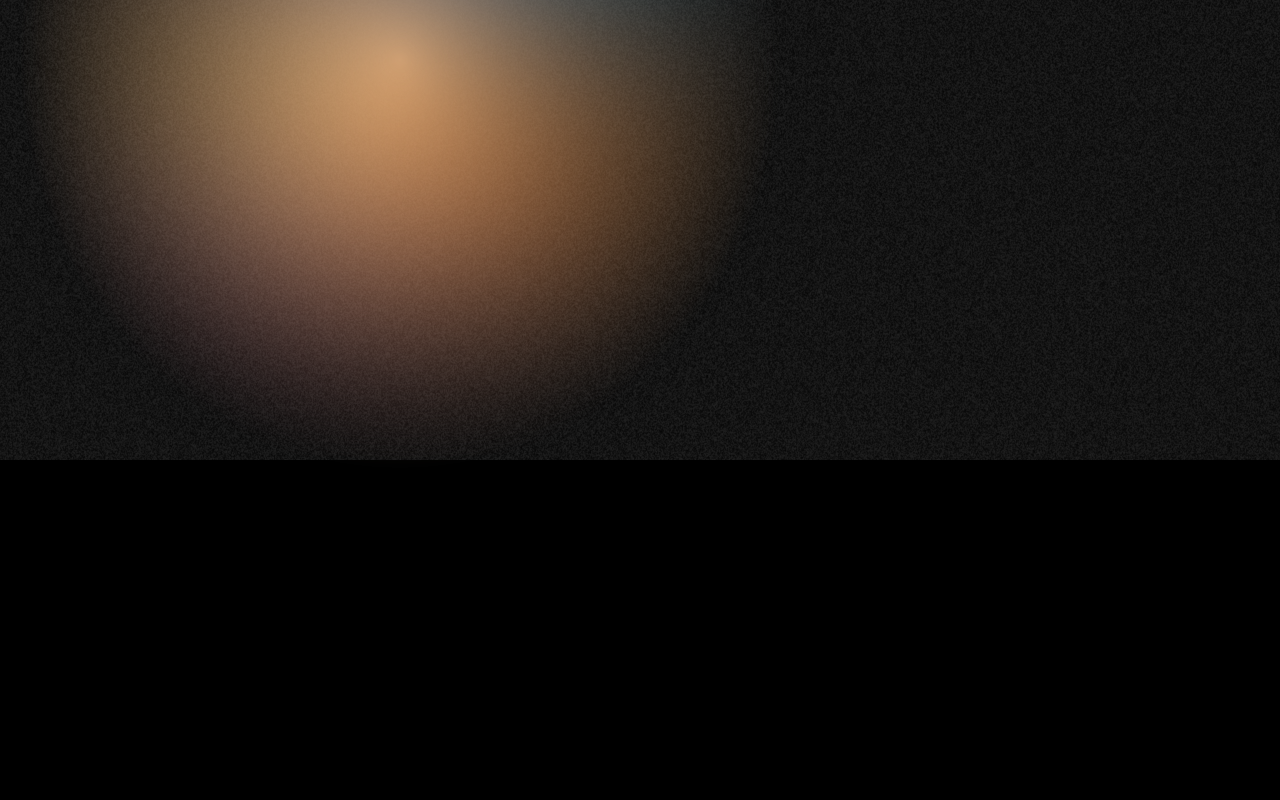
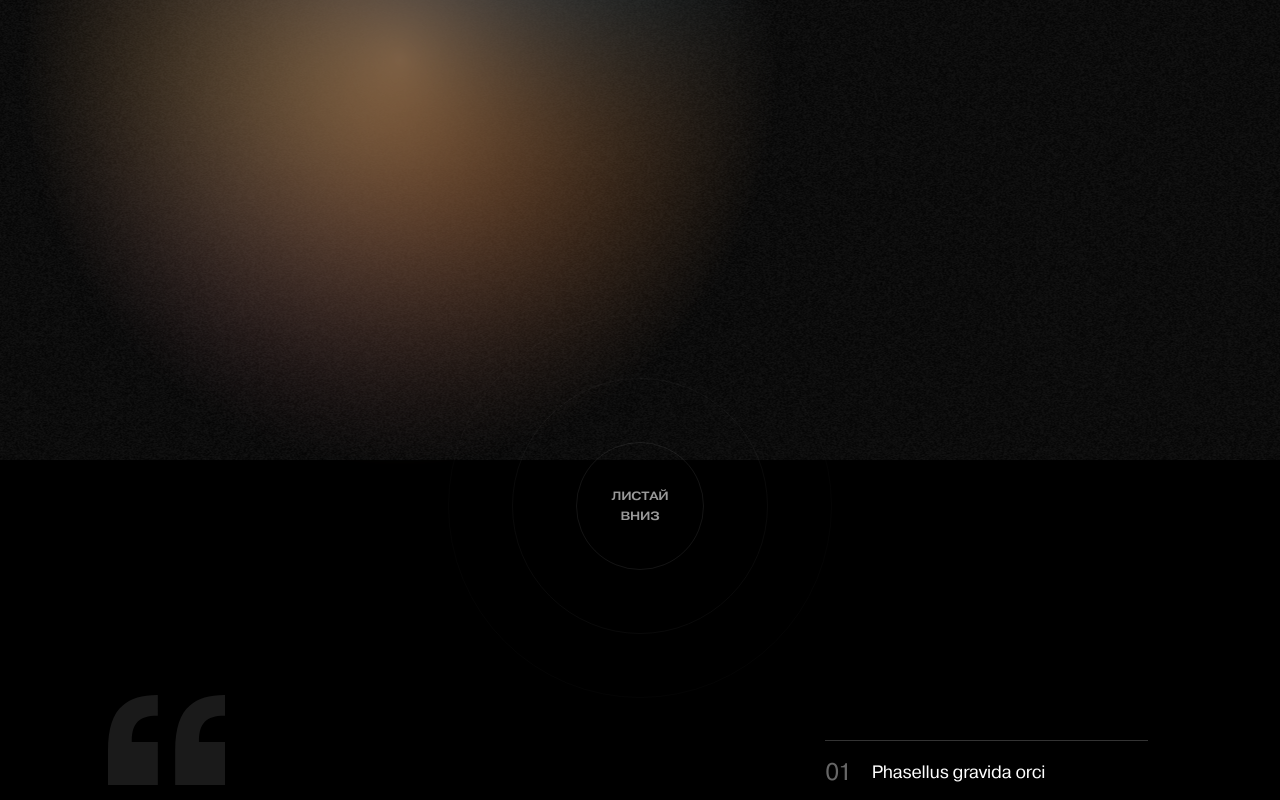
Before and after one commit to biloholovskyi/al_bureau, a React (Create React App) app: page /projects/1 in a window 1280 px wide. Shown: the part 340-1140 px from the top of the page. Before the commit the page ends 800 px from the top, so only its background shows below. Built offline with nearby package versions, Linux system fonts and the light colour scheme; no server answers.

Commit message:
main info in case page

```diff
--- a/src/App.js
+++ b/src/App.js
@@ -32,6 +32,10 @@ function App() {
         <Route path={'/'} exact component={Home}/>
         <Route path={'/projects'} exact component={Projects}/>
         <Route path={'/case'} exact component={Case}/>
+        <Route path={'/projects/:id'} exact render={({match}) => {
+          const {id} = match.params
+          return <Case id={id}/>
+        }}/>
       </Switch>
       <BgGradient/>
       <Noise/>
--- a/src/pages/Projects/Slider/slider.js
+++ b/src/pages/Projects/Slider/slider.js
@@ -28,9 +28,8 @@ const Slider = () => {
 
   useEffect(() => {
     const getCases = async () => {
-      await axios.get(`${api.getApi()}case/`)
+      await axios.get(`${api.getApi()}cases/`)
         .then(res => {
-          console.log(res.data[0])
           setCases(res.data);
         }).catch(error => console.error(error));
     }
@@ -50,7 +49,7 @@ const Slider = () => {
               return (
                 <div
                   className={'project-slide'}>
-                  <NavLink to="/case">
+                  <NavLink to={"/projects/" + item.id}>
                     <img src={item.banner} alt="image"/>
                     <div className="info">
                       <div className="name">{item.title}</div>
--- a/src/pages/case/case.js
+++ b/src/pages/case/case.js
@@ -1,4 +1,6 @@
-import React from 'react';
+import React, {useState, useEffect} from 'react';
+import axios from "axios";
+import ApiService from "../../services/api";
 
 import * as Style from './styled';
 import MainScreen from "./mainScreen/mainScreen";
@@ -20,12 +22,29 @@ import PrevNextCaseBlock from "./prevNextCaseBlock/prevNextCaseBlock";
 import GalleryTextBlock from "./galleryTextBlock/galleryTextBlock";
 import SingleQuoteSlider from "./singleQuoteSlider/singleQuoteSlider";
 
-const Case = () => {
+const api = new ApiService();
+
+
+const Case = ({id}) => {
+  const [caseData, setCaseData] = useState(null);
+
+  useEffect(() => {
+    const getData = async () => {
+      await axios.get(`${api.getApi()}case/${id}/`)
+        .then(res => {
+          console.log(res.data)
+          setCaseData(res.data);
+        }).catch(error => console.error(error));
+    }
+
+    getData().catch(error => console.error(error))
+  }, [id])
+
   return (
    <>
      <Style.CaseWrap>
-       <MainScreen/>
-       <QuoteBlock/>
+       <MainScreen data={caseData}/>
+       <QuoteBlock data={caseData}/>
        <About/>
        <SimpleBlocksText/>
        <SimpleBlockWithFewPhoto/>
--- a/src/pages/case/mainScreen/mainScreen.js
+++ b/src/pages/case/mainScreen/mainScreen.js
@@ -3,22 +3,25 @@ import { Link } from "react-scroll";
 
 import * as Style from '../styled';
 
-const MainScreen = () => {
+import ApiService from "../../../services/api";
+const api = new ApiService();
+
+const MainScreen = ({data}) => {
 
   return (
-    <Style.MainScreenWrap>
+    <Style.MainScreenWrap bg={data && `${api.getApi().split('api/v_0.1/')[0].slice(0, -1)}${data.banner}`}>
       <div className="container-fluid">
         <div className="row">
-          <div className="col-12"><p className={'small_desc text-center'}>г. Казань / 2019</p></div>
+          <div className="col-12"><p className={'small_desc text-center'}>{data && data.year}</p></div>
         </div>
         <div className="row">
           <div className="col-12">
-            <h1 className={'title text-uppercase text-center'}>Lorem ipsum dolor</h1>
+            <h1 className={'title text-uppercase text-center'}>{data && data.title}</h1>
           </div>
         </div>
         <div className="row">
           <div className="col-12">
-            <p className={'small_desc text-center'}>Lorem ipsum dolor sit amet, consectetur adipiscing elit.</p>
+            <p className={'small_desc text-center'}>{data && data.sub_title}</p>
           </div>
         </div>
       </div>
--- a/src/pages/case/quoteBlock/quoteBlock.js
+++ b/src/pages/case/quoteBlock/quoteBlock.js
@@ -1,23 +1,31 @@
 import React from 'react'
 
 import * as Style from '../styled';
-import ava from '../../../media/image/ava.svg';
+import ApiService from "../../../services/api";
 
-const QuoteBlock = () => {
+const api = new ApiService();
+
+const QuoteBlock = ({data}) => {
   return (
     <Style.QuoteBlockWrap id={'down'}>
       <div className="bg" />
       <div className="container-fluid" style={{zIndex: 10}}>
         <div className="row">
           <div className="col-8">
-            <h2>Lorem ipsum dolor sit amet, consectetur adipiscing elit. Fusce facilisis lacinia neque, a luctus eros pellentesque id.</h2>
-            <div className="author">
-              <img className="photo" src={ava} />
-              <div className="info">
-                <div className="nam">Jane Doe</div>
-                <div className="position">Position</div>
-              </div>
-            </div>
+            <h2>{data && data.quote}</h2>
+
+            {
+              data && data.quote_name && data.quote_post && data.quote_photo && (
+                <div className="author">
+                  <img className="photo" alt={'photo'} src={data && data.quote_photo && `${api.getApi().split('api/v_0.1/')[0].slice(0, -1)}${data.quote_photo}`} />
+                  <div className="info">
+                    <div className="nam">{data && data.quote_name && data.quote_name}</div>
+                    <div className="position">{data && data.quote_post && data.quote_post}</div>
+                  </div>
+                </div>
+              )
+            }
+
           </div>
           <div className="col-4">
             <div className="quote_list">
--- a/src/pages/case/styled.js
+++ b/src/pages/case/styled.js
@@ -14,7 +14,7 @@ const MainScreenWrap = styled.div`
   align-items: center;
   justify-content: center;
   position: relative;
-  background-image: url(${bg});
+  background-image: ${props => props.bg ? 'url(' + props.bg + ')' : 'none'};
   background-size: cover;
   background-repeat: no-repeat;
 
```
